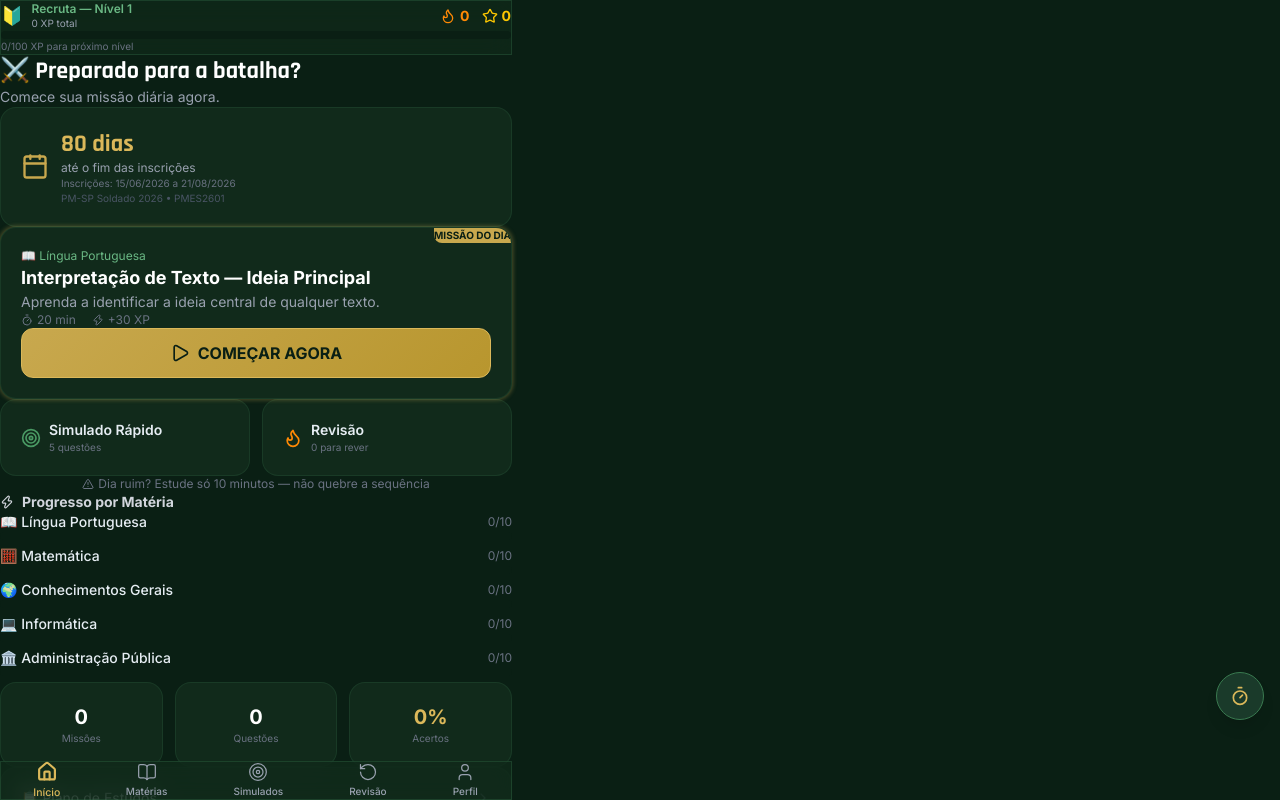
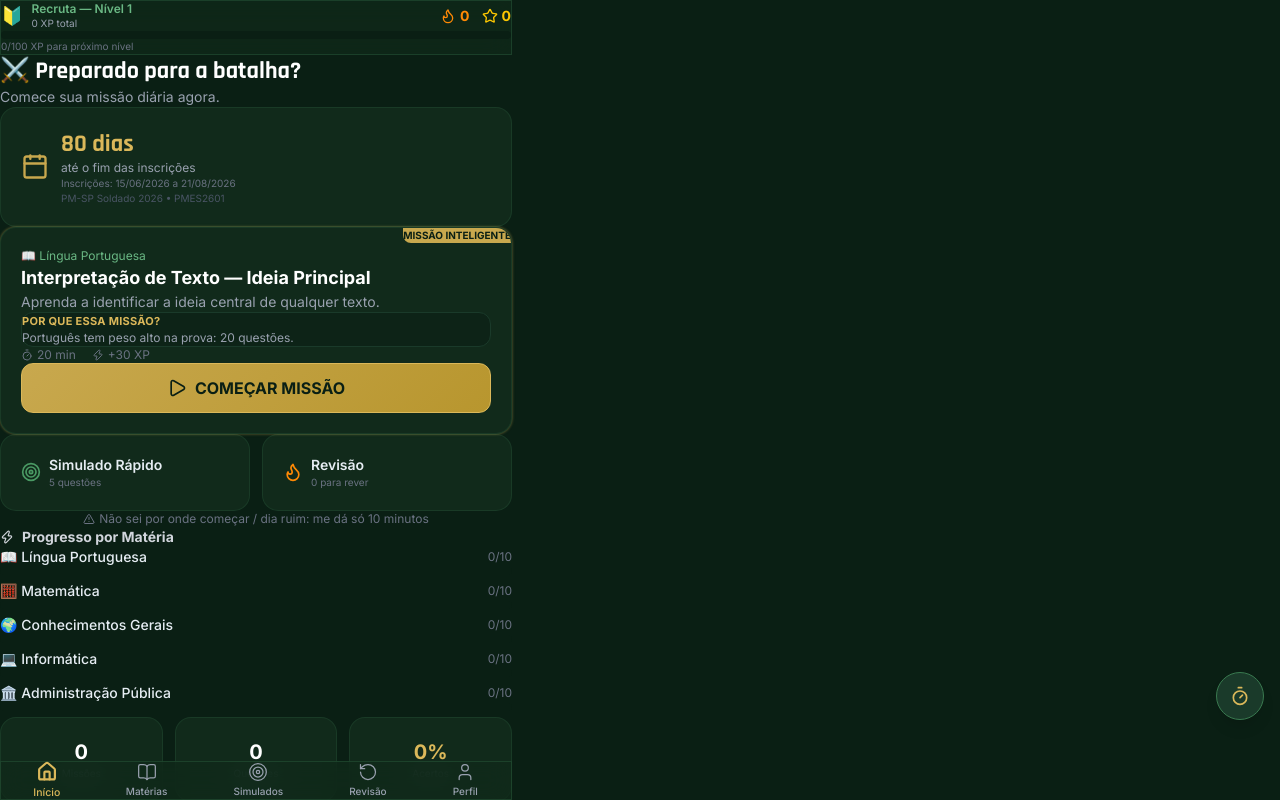
Before and after one commit to wesley956/pm26, a React (Vite) app: page / in a window 1280 px wide. Shown: the top 800 px of the page. Built offline with nearby package versions, Linux system fonts and the light colour scheme.

Commit message:
Add smart ADHD study mission selector

```diff
--- a/src/components/Dashboard.tsx
+++ b/src/components/Dashboard.tsx
@@ -1,16 +1,13 @@
 import { useApp } from '../store';
 import { subjects } from '../data/subjects';
 import { getPrimaryDeadlineInfo, getSubjectProgress } from '../utils';
+import { chooseSmartStudyAction } from '../utils/smartStudy';
 import { Play, Flame, Calendar, Target, Zap, ChevronRight, Timer, AlertTriangle } from 'lucide-react';
 
 export default function Dashboard({ onNavigate }: { onNavigate: (tab: string, data?: any) => void }) {
-  const { profile, addXP, updateStreak } = useApp();
+  const { profile, addXP, updateStreak, setBadDayMode } = useApp();
   const deadline = getPrimaryDeadlineInfo();
-
-  // Find next mission
-  const allMissions = subjects.flatMap(s => s.missions);
-  const nextMission = allMissions.find(m => !profile.completedMissions.includes(m.id));
-  const nextSubject = nextMission ? subjects.find(s => s.id === nextMission.subjectId) : null;
+  const smartAction = chooseSmartStudyAction(profile);
 
   // Stats
   const completedCount = profile.completedMissions.length;
@@ -22,17 +19,38 @@ export default function Dashboard({ onNavigate }: { onNavigate: (tab: string, da
   const today = new Date().toISOString().slice(0, 10);
   const studiedToday = profile.lastStudyDate === today;
 
+  const navigateToAction = (useBadDayMode = false) => {
+    const action = useBadDayMode
+      ? chooseSmartStudyAction({ ...profile, studyDayMode: 'bad_day' })
+      : smartAction;
+
+    updateStreak();
+
+    if (useBadDayMode) {
+      setBadDayMode(true);
+    }
+
+    if (action.kind === 'mission' && action.missionId && action.subjectId) {
+      addXP(useBadDayMode ? 5 : 10);
+      onNavigate('mission', { missionId: action.missionId, subjectId: action.subjectId });
+      return;
+    }
+
+    if (action.kind === 'review') {
+      addXP(useBadDayMode ? 5 : 10);
+      onNavigate('review');
+      return;
+    }
+
+    onNavigate('simulados');
+  };
+
   const handleStartMission = () => {
-    if (nextMission) {
-      updateStreak();
-      addXP(10); // bonus for starting
-      onNavigate('mission', { missionId: nextMission.id, subjectId: nextMission.subjectId });
-    }
+    navigateToAction(false);
   };
 
   const handleBadDay = () => {
-    // Quick 10-min mode: just review one flashcard
-    onNavigate('review');
+    navigateToAction(true);
   };
 
   return (
@@ -58,38 +76,37 @@ export default function Dashboard({ onNavigate }: { onNavigate: (tab: string, da
         </div>
       </div>
 
-      {/* Main Mission Card */}
-      {nextMission && (
+      {/* Smart Mission Card */}
       <div className="card animate-pulse-gold relative overflow-hidden">
         <div className="absolute top-0 right-0 bg-gold-500 text-pm-900 text-[10px] font-bold px-2 py-0.5 rounded-bl-lg">
-            MISSÃO DO DIA
+          MISSÃO INTELIGENTE
         </div>
         <div className="mt-2">
-            <p className="text-xs text-pm-300 mb-1">{nextSubject?.icon} {nextSubject?.name}</p>
-            <h2 className="text-lg font-bold text-white">{nextMission.title}</h2>
-            <p className="text-sm text-gray-400 mt-1">{nextMission.summary}</p>
+          <p className="text-xs text-pm-300 mb-1">
+            {smartAction.subjectIcon ? `${smartAction.subjectIcon} ` : '🧭 '}
+            {smartAction.subjectLabel ?? 'Plano automático'}
+          </p>
+          <h2 className="text-lg font-bold text-white">{smartAction.title}</h2>
+          <p className="text-sm text-gray-400 mt-1">{smartAction.summary}</p>
+
+          <div className="mt-3 rounded-xl bg-pm-900/60 border border-pm-700 p-3">
+            <p className="text-[11px] uppercase tracking-wide text-gold-400 font-bold mb-1">
+              Por que essa missão?
+            </p>
+            <p className="text-xs text-gray-400">{smartAction.reason}</p>
+          </div>
+
           <div className="flex items-center gap-4 mt-3 text-xs text-gray-500">
-              <span className="flex items-center gap-1"><Timer size={12} /> {nextMission.duration} min</span>
-              <span className="flex items-center gap-1"><Zap size={12} /> +{nextMission.xpReward} XP</span>
+            <span className="flex items-center gap-1"><Timer size={12} /> {smartAction.minutes} min</span>
+            <span className="flex items-center gap-1"><Zap size={12} /> +{smartAction.xpReward} XP</span>
           </div>
+
           <button onClick={handleStartMission} className="btn-gold w-full mt-4 flex items-center justify-center gap-2 text-base">
             <Play size={20} />
-              COMEÇAR AGORA
+            {smartAction.buttonLabel}
           </button>
         </div>
       </div>
-      )}
-
-      {!nextMission && (
-        <div className="card text-center py-8">
-          <p className="text-4xl mb-2">🏆</p>
-          <h2 className="text-xl font-bold text-gold-400">Todas as missões concluídas!</h2>
-          <p className="text-sm text-gray-400 mt-2">Você está pronto para a prova. Faça simulados para manter o ritmo!</p>
-          <button onClick={() => onNavigate('simulados')} className="btn-primary mt-4">
-            Fazer Simulado
-          </button>
-        </div>
-      )}
 
       {/* Quick Actions */}
       <div className="grid grid-cols-2 gap-3">
@@ -113,7 +130,7 @@ export default function Dashboard({ onNavigate }: { onNavigate: (tab: string, da
       {!studiedToday && (
         <button onClick={handleBadDay} className="w-full text-center py-2 text-xs text-gray-500 hover:text-gray-300 transition-colors flex items-center justify-center gap-1">
           <AlertTriangle size={12} />
-          Dia ruim? Estude só 10 minutos — não quebre a sequência
+          Não sei por onde começar / dia ruim: me dá só 10 minutos
         </button>
       )}
 
--- /dev/null
+++ b/src/utils/smartStudy.ts
@@ -0,0 +1,210 @@
+import { subjects } from '../data/subjects';
+import { questions } from '../data/questions';
+import { EXAM_SUBJECTS } from '../config/examConfig';
+import type { Mission, SubjectId, UserProfile } from '../types';
+
+export type SmartStudyActionKind = 'mission' | 'review' | 'simulado';
+
+export interface SmartStudyAction {
+  kind: SmartStudyActionKind;
+  title: string;
+  summary: string;
+  reason: string;
+  buttonLabel: string;
+  minutes: number;
+  xpReward: number;
+  subjectId?: SubjectId;
+  subjectLabel?: string;
+  subjectIcon?: string;
+  missionId?: string;
+}
+
+const subjectPriority = [...EXAM_SUBJECTS].sort((a, b) => {
+  if (b.officialQuestions !== a.officialQuestions) {
+    return b.officialQuestions - a.officialQuestions;
+  }
+
+  return b.recommendedWeeklyBlocks - a.recommendedWeeklyBlocks;
+});
+
+function getSubjectMeta(subjectId: SubjectId) {
+  return subjects.find(subject => subject.id === subjectId);
+}
+
+function getUnfinishedMission(profile: UserProfile, subjectId: SubjectId): Mission | null {
+  const subject = getSubjectMeta(subjectId);
+
+  if (!subject) return null;
+
+  return subject.missions.find(mission => !profile.completedMissions.includes(mission.id)) ?? null;
+}
+
+function getBestWeightedMission(profile: UserProfile): Mission | null {
+  for (const priority of subjectPriority) {
+    const mission = getUnfinishedMission(profile, priority.id);
+
+    if (mission) return mission;
+  }
+
+  return null;
+}
+
+function getShortestUnfinishedMission(profile: UserProfile): Mission | null {
+  const unfinished = subjects
+    .flatMap(subject => subject.missions)
+    .filter(mission => !profile.completedMissions.includes(mission.id))
+    .sort((a, b) => a.duration - b.duration || a.order - b.order);
+
+  return unfinished[0] ?? null;
+}
+
+function getAccuracy(profile: UserProfile): number {
+  const answers = Object.values(profile.completedQuestions);
+  if (answers.length === 0) return 100;
+
+  const correct = answers.filter(answer => answer.correct).length;
+  return Math.round((correct / answers.length) * 100);
+}
+
+function getWorstSubjectByErrors(profile: UserProfile): SubjectId | null {
+  const errorCount = new Map<SubjectId, number>();
+
+  for (const questionId of profile.wrongQuestions) {
+    const question = questions.find(item => item.id === questionId);
+    if (!question) continue;
+
+    errorCount.set(question.subjectId, (errorCount.get(question.subjectId) ?? 0) + 1);
+  }
+
+  let worst: SubjectId | null = null;
+  let max = 0;
+
+  for (const [subjectId, count] of errorCount.entries()) {
+    if (count > max) {
+      worst = subjectId;
+      max = count;
+    }
+  }
+
+  return worst;
+}
+
+function buildMissionAction(mission: Mission, reason: string, buttonLabel = 'COMEÇAR MISSÃO'): SmartStudyAction {
+  const subject = getSubjectMeta(mission.subjectId);
+
+  return {
+    kind: 'mission',
+    title: mission.title,
+    summary: mission.summary,
+    reason,
+    buttonLabel,
+    minutes: mission.duration,
+    xpReward: mission.xpReward,
+    subjectId: mission.subjectId,
+    subjectLabel: subject?.name,
+    subjectIcon: subject?.icon,
+    missionId: mission.id,
+  };
+}
+
+export function chooseSmartStudyAction(profile: UserProfile): SmartStudyAction {
+  const accuracy = getAccuracy(profile);
+  const totalAnswered = Object.keys(profile.completedQuestions).length;
+  const wrongCount = profile.wrongQuestions.length;
+  const completedCount = profile.completedMissions.length;
+
+  if (profile.studyDayMode === 'bad_day') {
+    if (wrongCount > 0) {
+      const worstSubject = getWorstSubjectByErrors(profile);
+      const subject = worstSubject ? getSubjectMeta(worstSubject) : null;
+
+      return {
+        kind: 'review',
+        title: 'Modo dia ruim: revisão de 10 minutos',
+        summary: 'Você só precisa revisar algumas questões erradas para manter a sequência viva.',
+        reason: 'Hoje o objetivo é não abandonar. Pouco estudo ainda conta.',
+        buttonLabel: 'FAZER REVISÃO LEVE',
+        minutes: 10,
+        xpReward: 10,
+        subjectId: worstSubject ?? undefined,
+        subjectLabel: subject?.name,
+        subjectIcon: subject?.icon,
+      };
+    }
+
+    const lightMission = getShortestUnfinishedMission(profile);
+
+    if (lightMission) {
+      return buildMissionAction(
+        lightMission,
+        'Missão mais curta disponível para um dia difícil.',
+        'FAZER MISSÃO LEVE'
+      );
+    }
+  }
+
+  if (wrongCount >= 5) {
+    const worstSubject = getWorstSubjectByErrors(profile);
+    const subject = worstSubject ? getSubjectMeta(worstSubject) : null;
+
+    return {
+      kind: 'review',
+      title: 'Revisar erros antes de avançar',
+      summary: `Você tem ${wrongCount} questões erradas acumuladas. Corrigir isso agora aumenta sua nota mais rápido.`,
+      reason: 'Prioridade TDAH: limpar pendências pequenas antes de abrir conteúdo novo.',
+      buttonLabel: 'REVISAR MEUS ERROS',
+      minutes: 15,
+      xpReward: 20,
+      subjectId: worstSubject ?? undefined,
+      subjectLabel: subject?.name,
+      subjectIcon: subject?.icon,
+    };
+  }
+
+  if (totalAnswered >= 20 && accuracy < 55) {
+    return {
+      kind: 'review',
+      title: 'Reforço rápido de questões',
+      summary: `Sua taxa de acerto está em ${accuracy}%. Agora vale mais revisar do que correr para assunto novo.`,
+      reason: 'A IA escolheu revisão porque seu aproveitamento precisa subir.',
+      buttonLabel: 'CORRIGIR PONTOS FRACOS',
+      minutes: 15,
+      xpReward: 20,
+    };
+  }
+
+  if (completedCount > 0 && completedCount % 8 === 0) {
+    return {
+      kind: 'simulado',
+      title: 'Hora de testar sua evolução',
+      summary: 'Você concluiu um bloco bom de missões. Faça um simulado curto para consolidar.',
+      reason: 'Simulados frequentes ajudam a transformar estudo em nota.',
+      buttonLabel: 'FAZER SIMULADO',
+      minutes: 10,
+      xpReward: 30,
+    };
+  }
+
+  const mission = getBestWeightedMission(profile);
+
+  if (mission) {
+    const subject = subjectPriority.find(item => item.id === mission.subjectId);
+
+    return buildMissionAction(
+      mission,
+      subject
+        ? `${subject.label} tem peso alto na prova: ${subject.officialQuestions} questões.`
+        : 'Próxima missão recomendada pelo plano.'
+    );
+  }
+
+  return {
+    kind: 'simulado',
+    title: 'Todas as missões foram concluídas',
+    summary: 'Agora o foco é simulado, revisão de erros, redação e TAF.',
+    reason: 'Você zerou as missões principais.',
+    buttonLabel: 'FAZER SIMULADO',
+    minutes: 30,
+    xpReward: 50,
+  };
+}
```
Lines whose indentation alone changed are shown as unchanged.
